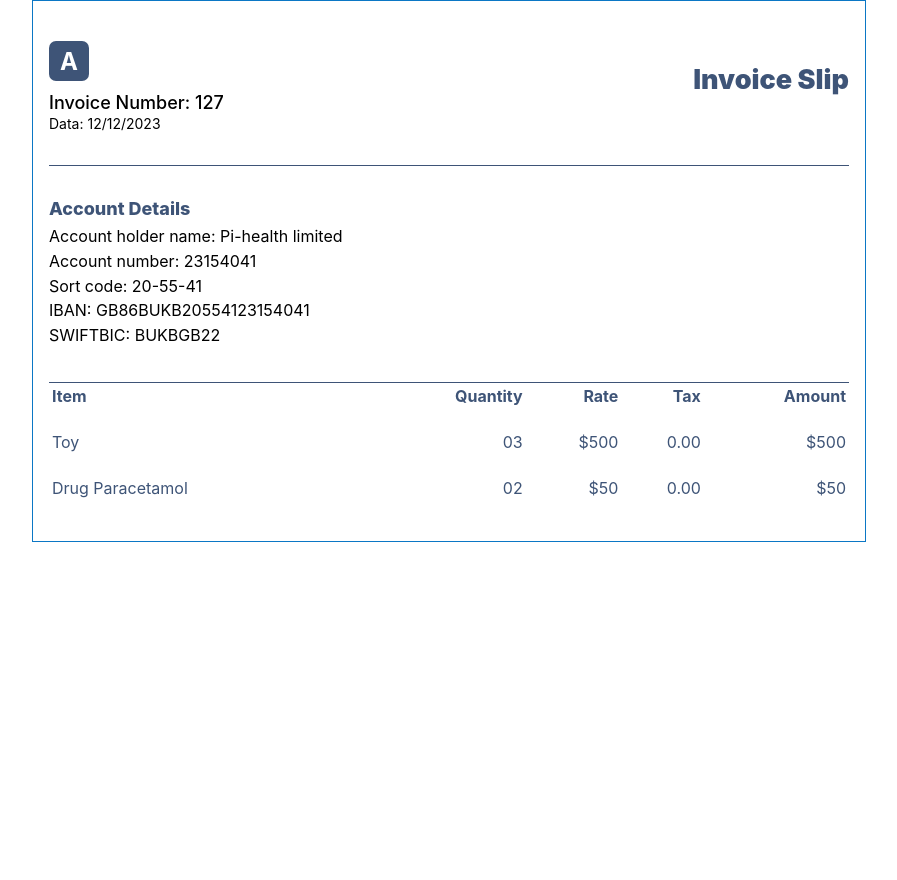
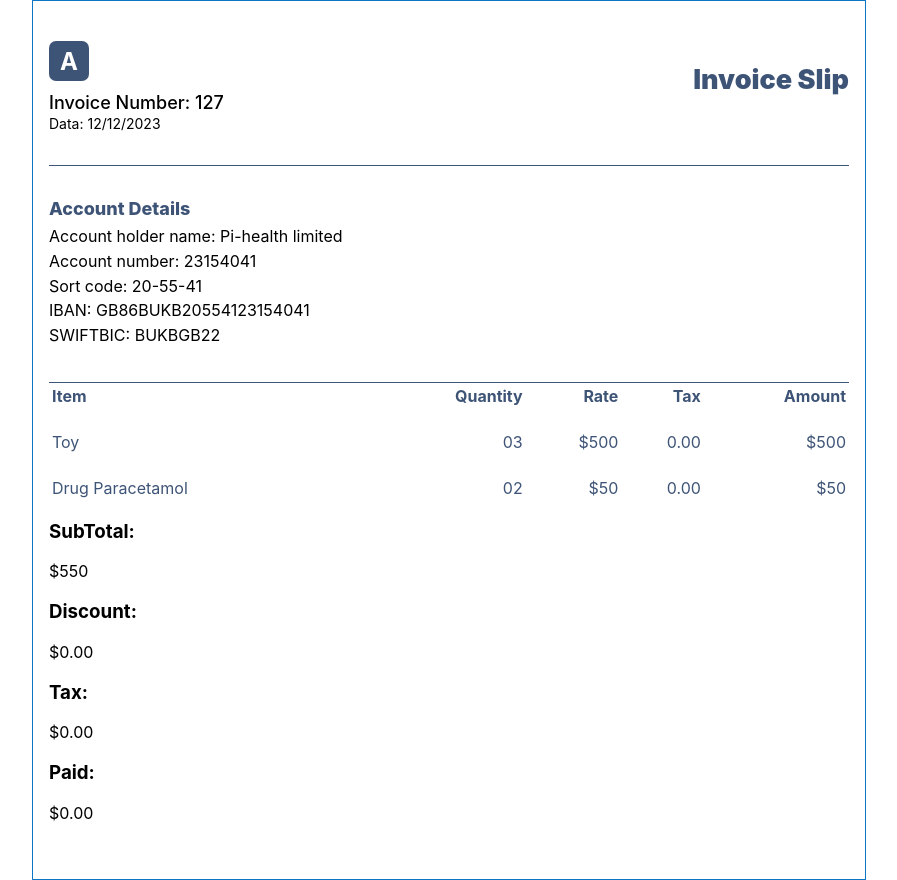
Before and after one commit to Jamiu-Tijani/trakker, a React (Create React App) app: page /invoice in a window 1280 px wide. Shown: the whole page, without its empty margins (191-1088 px from the left). Before the commit the page ends 800 px from the top, so only its background shows below. Built offline with nearby package versions, Linux system fonts and the light colour scheme.

Commit message:
invoice table

```diff
--- a/src/Pages/Invoice.tsx
+++ b/src/Pages/Invoice.tsx
@@ -48,6 +48,25 @@ const Invoice = () => {
           </tr>
         </table>
       </div>
+
+      <div className="ttotal">
+        <div className="tPri">
+          <h3>SubTotal:</h3>
+          <p>$550</p>
+        </div>
+        <div className="tPri">
+          <h3>Discount:</h3>
+          <p>$0.00</p>
+        </div>
+        <div className="tPri">
+          <h3>Tax:</h3>
+          <p>$0.00</p>
+        </div>
+        <div className="tPri">
+          <h3>Paid:</h3>
+          <p>$0.00</p>
+        </div>
+      </div>
     </div>
   );
 };
```
